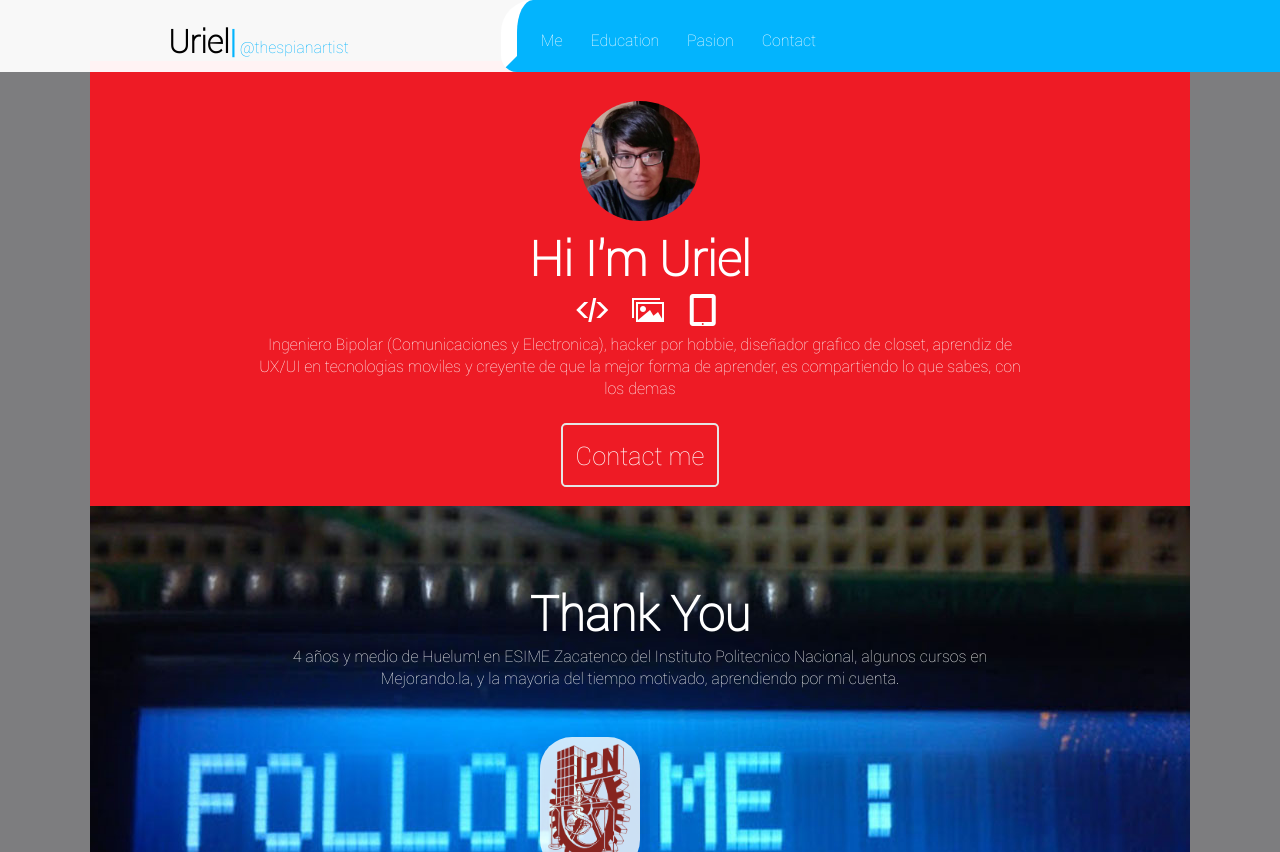
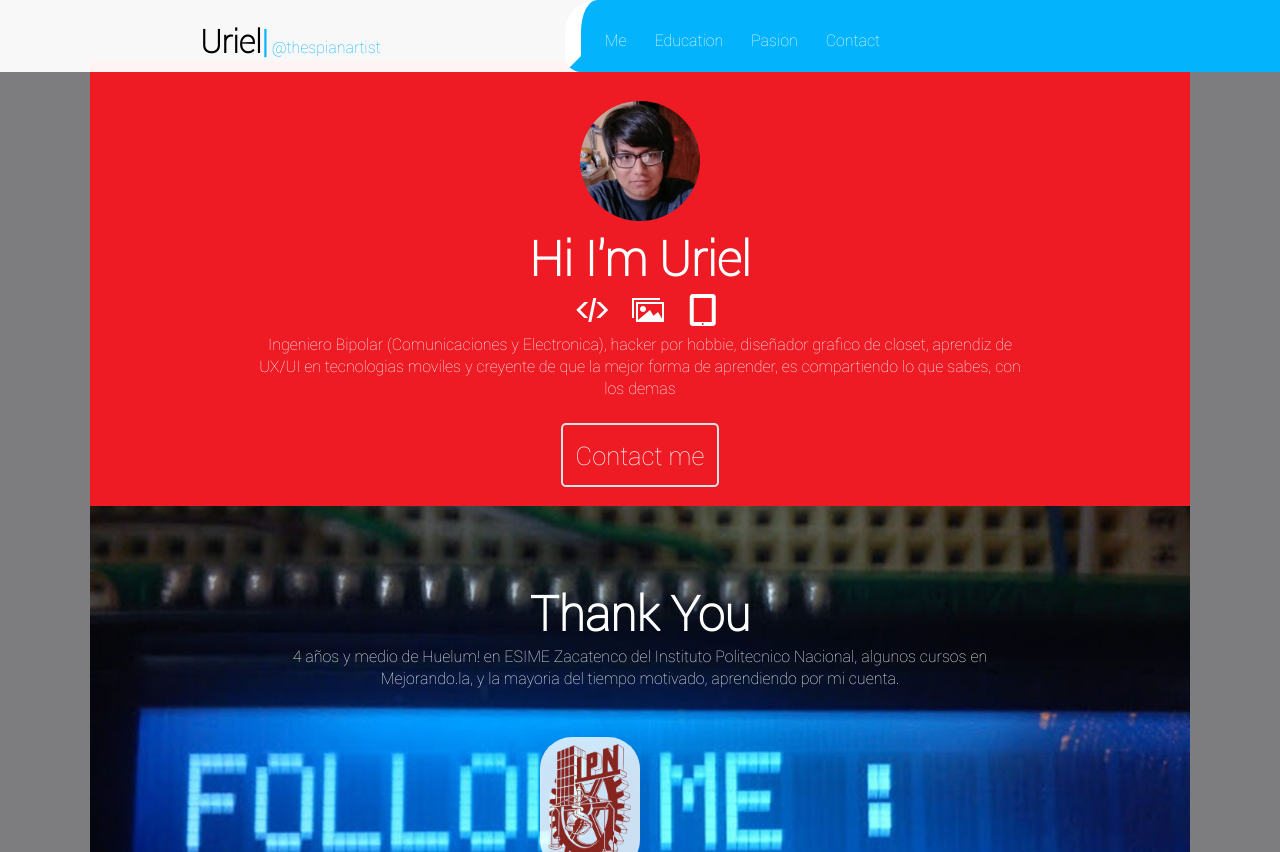
Before and after one commit to thespianartist/thespianartist.github.io, a plain HTML site: page index.html in a window 1280 px wide. Shown: the top 852 px of the page. Drawn offline with nearby package versions, Linux system fonts and the light colour scheme.

Commit message:
fixed iPad

```diff
--- a/css/main.css
+++ b/css/main.css
@@ -504,7 +504,16 @@ header nav ul li a:hover
 
 	header nav
 	{
-		display: none;
+		padding: 0.3em 1em;
+		margin: 0;
+		float: right;
+		padding-right: 30%;
+	}
+
+
+	header nav
+	{
+		display: inline-block;
 	}
 
 	#contenido_education #education #ipn, #contenido_education #education #mejorandola
--- a/index.html
+++ b/index.html
@@ -91,6 +91,7 @@
 		<footer>
 			<p>Uriel GDGIPN 2014</p>
 		</footer>
+		<script src="http://ajax.googleapis.com/ajax/libs/jquery/1.7.1/jquery.min.js"></script>
 	</body>
 
 </html>
```
